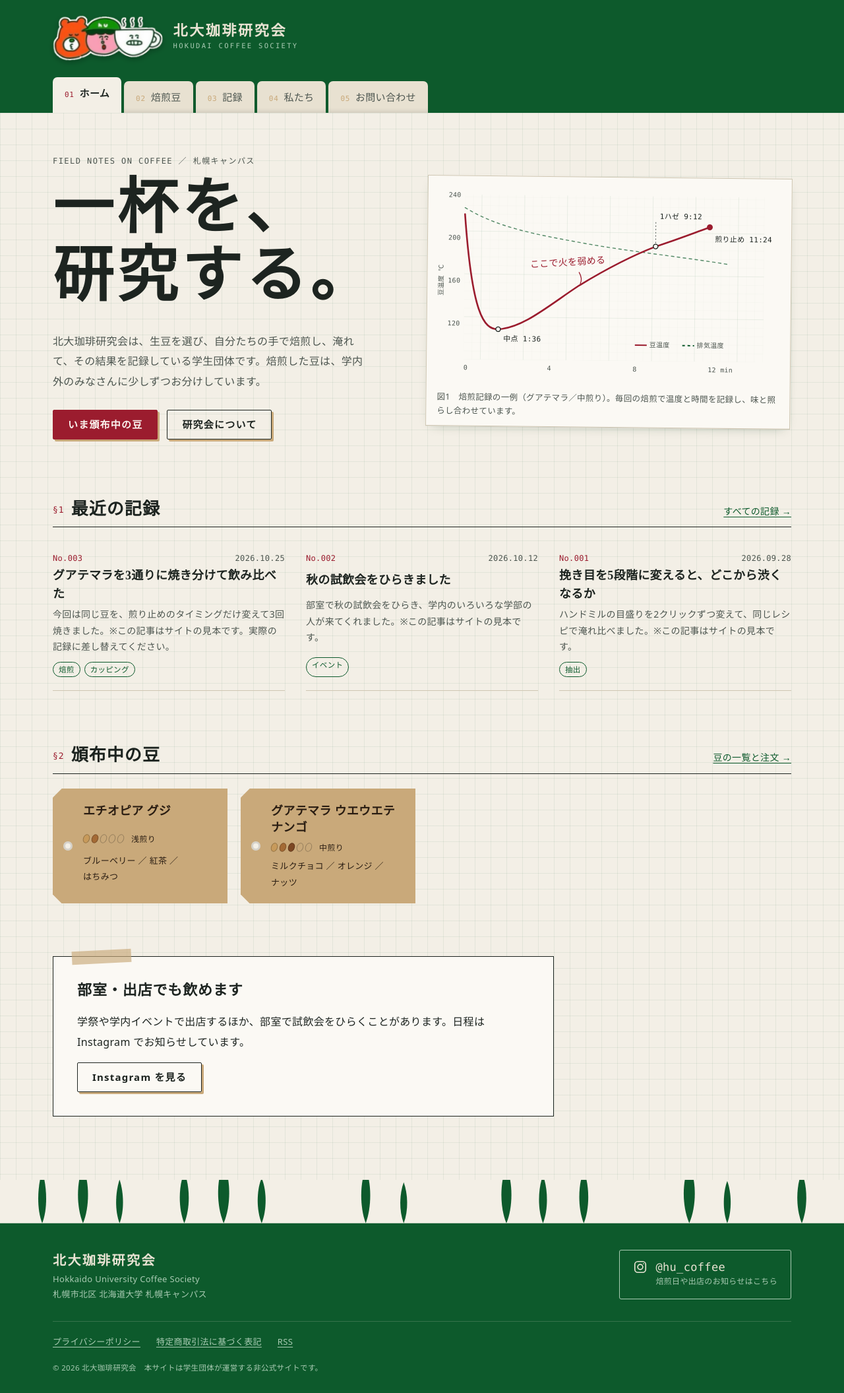
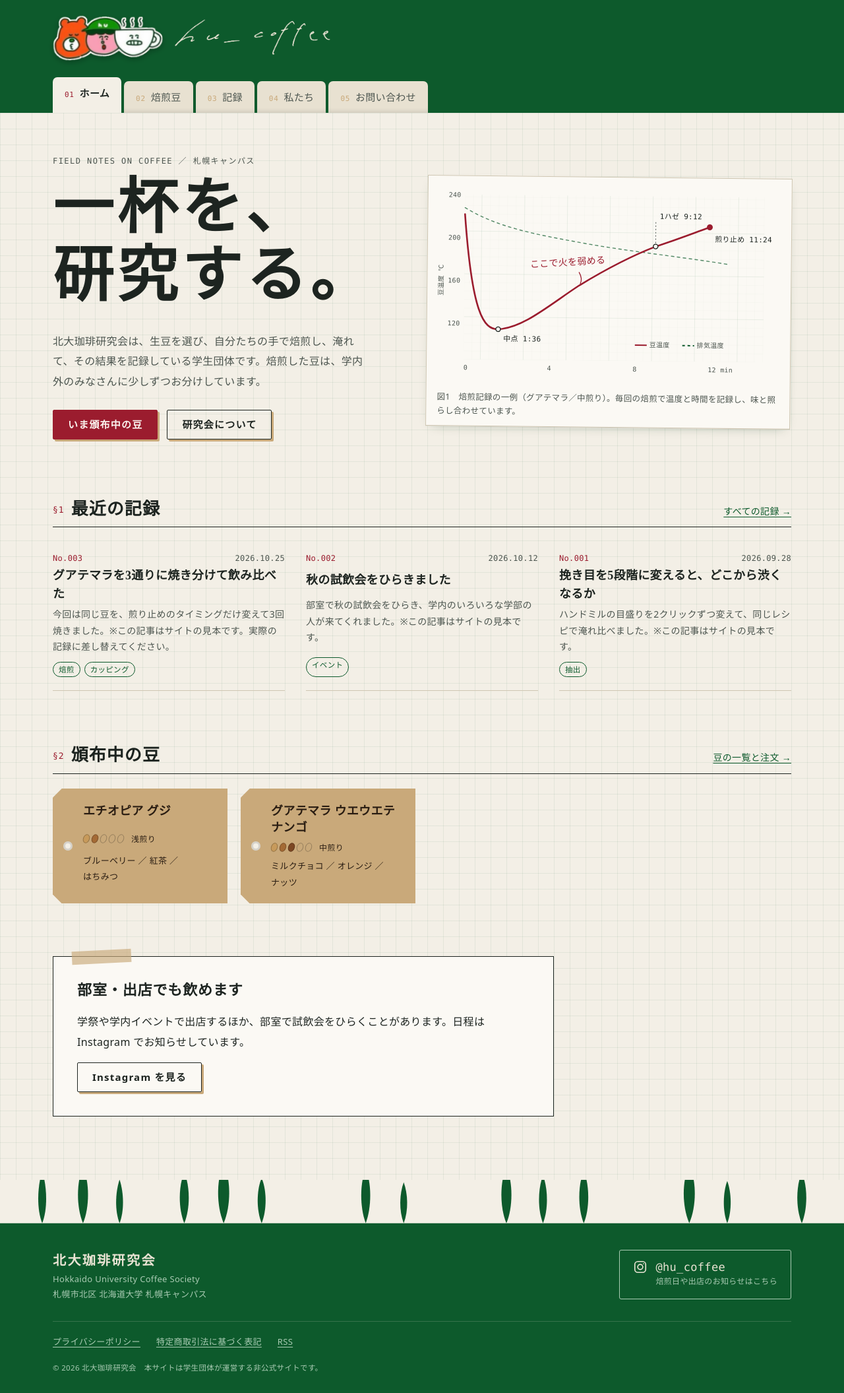
Before and after one commit to gmgngnm/hu_coffee, a Jekyll site: the page built from index.html, in a window 1280 px wide. Shown: the whole page at 66% size. Built offline with Jekyll 4.4.1, drawn with Linux system fonts in a browser that asks for light colours; some web fonts are replaced.

Commit message:
ヘッダーの名前を手書きの hu_coffee に置き換え
手書き画像を4倍に高解像度化し、線の形だけの透過PNGにして置いた。
色は CSS のマスクで表紙の文字色に塗るので、暗い配色でもそのまま読める。
読み上げ用に「北大珈琲研究会」は見えない形で残している。

Co-Authored-By: Claude Opus 5.5 <noreply@anthropic.com>
Claude-Session: https://claude.ai/code/session_01SJAjaDFs9AxovdXkUsc4Np

```diff
--- a/_includes/header.html
+++ b/_includes/header.html
@@ -3,10 +3,8 @@
   <div class="site-head__inner">
     <a class="brand" href="{{ '/' | relative_url }}">
       <img class="brand__logo" src="{{ '/assets/img/logo.png' | relative_url }}" width="872" height="356" alt="">
-      <span class="brand__text">
-        <span class="brand__ja">北大珈琲研究会</span>
-        <span class="brand__en">HOKUDAI COFFEE SOCIETY</span>
-      </span>
+      <span class="brand__sign" role="img" aria-label="hu_coffee"></span>
+      <span class="vh">北大珈琲研究会</span>
     </a>
   </div>
   <nav class="tabs" aria-label="ページ切り替え">
--- a/assets/css/main.css
+++ b/assets/css/main.css
@@ -84,9 +84,13 @@ h1, h2, h3 { font-family: var(--f-head); font-weight: 700; line-height: 1.4; let
 /* ロゴは白縁つきのステッカー。表紙に貼ったように少し傾ける */
 .brand__logo { display: block; width: auto; height: 68px; transform: rotate(-2deg); filter: drop-shadow(0 3px 4px rgba(0,0,0,.28)); transition: transform .2s; }
 .brand:hover .brand__logo { transform: rotate(0deg) scale(1.03); }
-.brand__text { display: grid; line-height: 1.25; }
-.brand__ja { font: 800 22px/1.2 var(--f-head); letter-spacing: .12em; }
-.brand__en { font: 500 10.5px/1.6 var(--f-mono); letter-spacing: .22em; color: var(--cover-dim); }
+/* 手書きの hu_coffee。線の形だけの画像をマスクにして、表紙の文字色で塗る（暗い配色でもそのまま読める） */
+.brand__sign {
+  display: block; height: 58px; aspect-ratio: 2346 / 566; background: var(--cover-ink);
+  -webkit-mask: url("../img/hu_coffee-sign.png") center / contain no-repeat;
+          mask: url("../img/hu_coffee-sign.png") center / contain no-repeat;
+}
+.vh { position: absolute; width: 1px; height: 1px; overflow: hidden; clip-path: inset(50%); white-space: nowrap; }
 
 .tabs { width: min(100% - 2 * var(--gutter), var(--wrap)); margin-inline: auto; }
 .tabs__list {
@@ -350,8 +354,7 @@ input:focus, textarea:focus, select:focus { outline: none; border-bottom-color:
 @media (max-width: 640px) {
   body { font-size: 15.5px; }
   .site-head { padding-top: 16px; }
-  .brand__ja { font-size: 17px; }
-  .brand__en { font-size: 9px; letter-spacing: .14em; }
+  .brand__sign { height: 40px; }
   .brand__logo { height: 52px; }
   .brand { gap: 12px; }
   .tabs { width: calc(100% - 16px); }
```
Also changed, not shown: README.md, assets/img/hu_coffee-sign.png (added).
